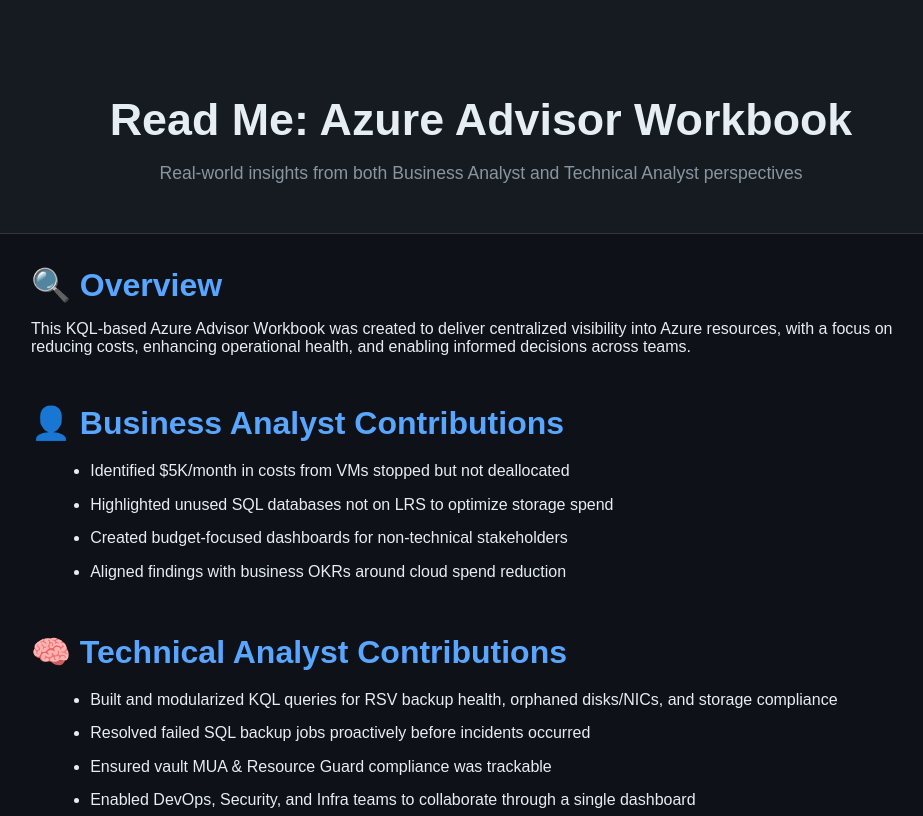
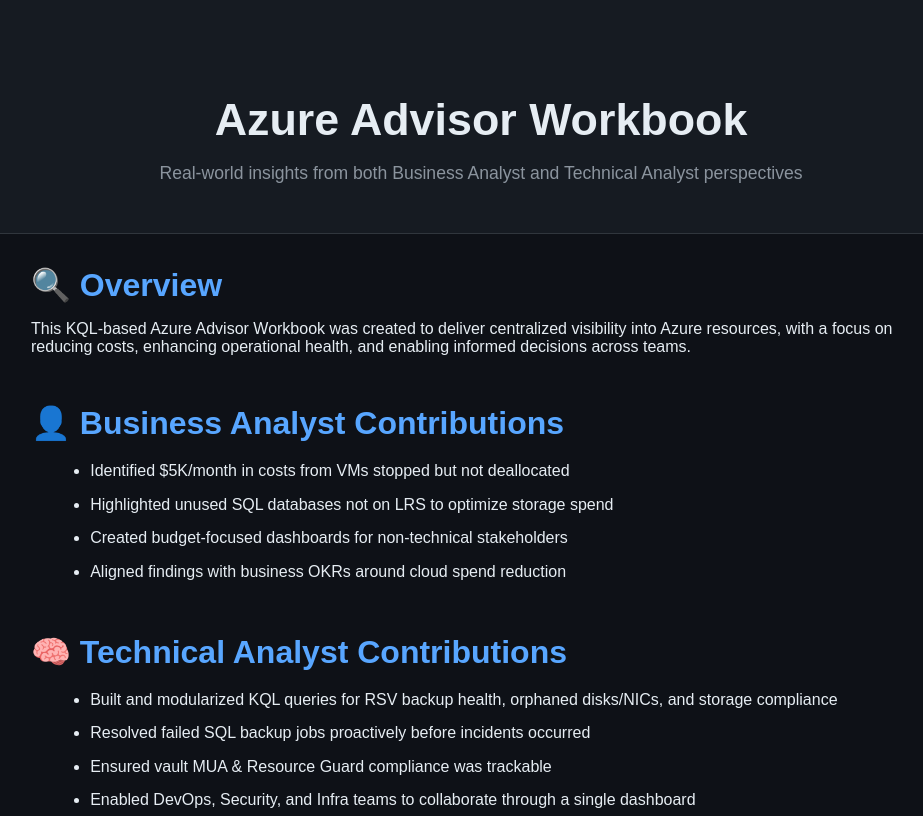
Before and after one commit to roberton4real/FirstGithubPages-Web-Hosting, a plain HTML site: page kql-workbook-monitoring/read-me/index.html in a window 1280 px wide. Shown: the top 816 px of the page, without its empty margins (159-1082 px from the left). Drawn offline with nearby package versions, Linux system fonts and the light colour scheme.

Commit message:
minor mod

```diff
--- a/kql-workbook-monitoring/read-me/index.html
+++ b/kql-workbook-monitoring/read-me/index.html
@@ -67,7 +67,7 @@
 </head>
 <body>
   <header>
-    <h1>Read Me: Azure Advisor Workbook</h1>
+    <h1>Azure Advisor Workbook</h1>
     <p>Real-world insights from both Business Analyst and Technical Analyst perspectives</p>
   </header>
 
```
